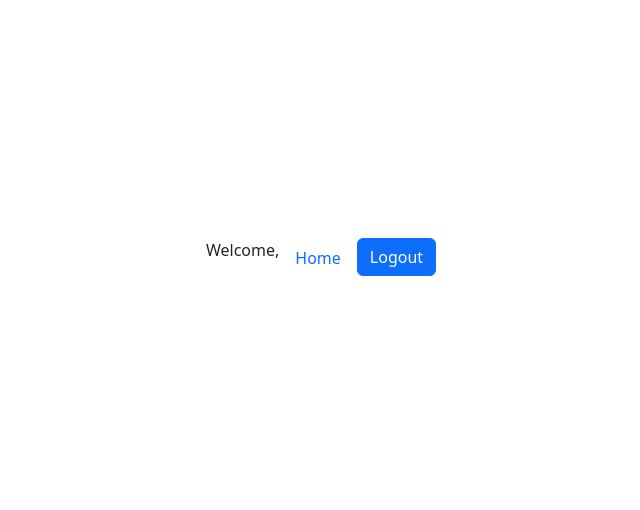
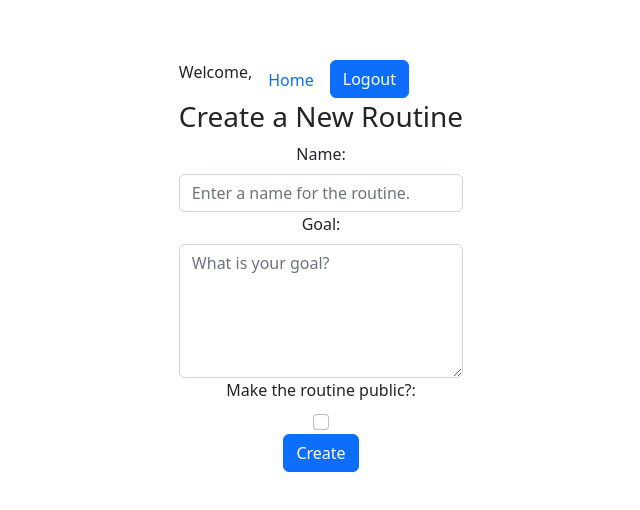
Before and after one commit to TannerLessi/FitnessTrackerBackend, a React (Vite) app in the folder client/: page /routines/create_routine in a window 1280 px wide. Shown: the part 134-644 px from the top of the page, without its empty margins (319-959 px from the left). Built offline with nearby package versions, Linux system fonts and the light colour scheme; no server answers.

Commit message:
create-new-routine

```diff
--- a/client/src/App.jsx
+++ b/client/src/App.jsx
@@ -7,6 +7,7 @@ import RoutinesComponent from "./components/Routines";
 import NavBar from "./components/NavBar";
 import AuthComponent from "./components/Auth";
 import SingleRoutine from "./components/SingleRoutine";
+import CreateRoutines from "./components/CreateRoutines";
 
 function App() {
   // const { routines } = useRoutines();
@@ -19,6 +20,7 @@ function App() {
         <Route path="/:method" element={<AuthComponent />} />
         <Route path="/" element={<RoutinesComponent />} />
         <Route path="/routines/:routineId" element={<SingleRoutine />} />
+        <Route path="/routines/create_routine" element={<CreateRoutines />} />
       </Routes>
     </div>
   );
--- a/client/src/components/CreateRoutines.jsx
+++ b/client/src/components/CreateRoutines.jsx
@@ -0,0 +1,65 @@
+import { useState } from "react";
+import { Navigate, useNavigate } from "react-router-dom";
+import { createRoutine } from "../api/routines";
+import useRoutines from "../hooks/useRoutines";
+import useAuth from "../hooks/useAuth";
+
+import Button from "react-bootstrap/Button";
+import Form from "react-bootstrap/Form";
+
+export default function CreateNewRoutine() {
+  const navigate = useNavigate();
+  const [is_public, setIs_Public] = useState(false);
+  const [name, setName] = useState("");
+  const [goal, setGoal] = useState("");
+  const [creator_id, setCreator_id] = useState("");
+  const { user } = useAuth();
+  const { routines, setRoutines } = useRoutines();
+  console.log("creatorID", routines);
+
+  return (
+    <div>
+      <Form
+        onSubmit={async (e) => {
+          e.preventDefault();
+          const result = await createRoutine(creator_id, is_public, name, goal);
+          navigate("/routines");
+          console.log("Create Routine Result: ", result);
+        }}
+      >
+        <h3>Create a New Routine</h3>
+        <Form.Label>Name:</Form.Label>
+        <Form.Control
+          value={name}
+          type="text"
+          placeholder="Enter a name for the routine."
+          onChange={(e) => {
+            setName(e.target.value);
+          }}
+        ></Form.Control>
+        <Form.Label>Goal:</Form.Label>
+        <Form.Control
+          value={goal}
+          type="text"
+          placeholder="What is your goal?"
+          onChange={(e) => {
+            setGoal(e.target.value);
+          }}
+          as="textarea"
+          rows={5}
+        />
+        <Form.Label>Make the routine public?:</Form.Label>
+        <Form.Check
+          value={is_public}
+          type="checkbox"
+          onChange={() => {
+            setIs_Public(!is_public);
+          }}
+        ></Form.Check>
+        <Button variant="primary" type="submit">
+          Create
+        </Button>
+      </Form>
+    </div>
+  );
+}
--- a/client/src/components/NavBar.jsx
+++ b/client/src/components/NavBar.jsx
@@ -8,6 +8,7 @@ import Button from "react-bootstrap/Button";
 function Navbar() {
   const navigate = useNavigate();
   const { user, setLoggedIn } = useAuth();
+  console.log("User: ", user);
 
   return (
     <Nav>
--- a/client/src/components/SingleRoutine.jsx
+++ b/client/src/components/SingleRoutine.jsx
@@ -27,8 +27,9 @@ function SingleRoutine() {
     }
     getRoutineById();
   }, []);
+
   async function deleteRoutine() {
-    const result = await deleteRoutineById(singleRoutine.id, token);
+    const result = await deleteRoutineById(singleRoutine.id);
     Navigate("/");
   }
   function displayEdit() {
@@ -54,6 +55,10 @@ function SingleRoutine() {
         <p>{singleRoutine.name} </p>
         <p>{singleRoutine.goal}</p>
       </div>
+      <div>
+        <Button onClick={deleteRoutine}>Delete</Button>
+        <Button onClick={displayEdit}>Edit</Button>
+      </div>
     </div>
   );
 }
```
Also changed, not shown: client/src/components/Routines.jsx (+8 -1 lines).
